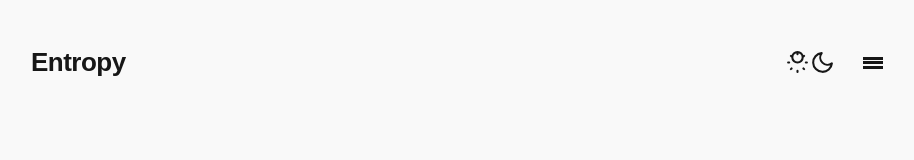
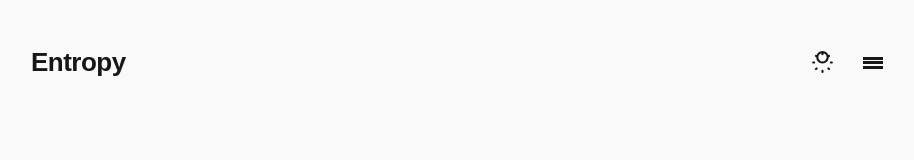
Before and after one commit to fightingentropy/entropy, a Next.js app: page / in a window 1280 px wide. Shown: the top 160 px of the page, without its empty margins (179-1093 px from the left). Built offline with nearby package versions, Linux system fonts and the light colour scheme.

Commit message:
Fix ThemeToggle display logic to show the dark theme icon when the theme is set to 'dark' and hide it for 'light' theme.

```diff
--- a/src/app/components/theme/ThemeToggle.tsx
+++ b/src/app/components/theme/ThemeToggle.tsx
@@ -56,7 +56,7 @@ export function ThemeToggle() {
         style={{
             width: '1.25rem',
             height: '1.25rem',
-            display: theme === 'light' ? 'none' : 'block',
+            display: theme === 'dark' ? 'block' : 'none',
         }}
       >
         <path d="M21 12.79A9 9 0 1111.21 3 7 7 0 0021 12.79z"></path>
```
